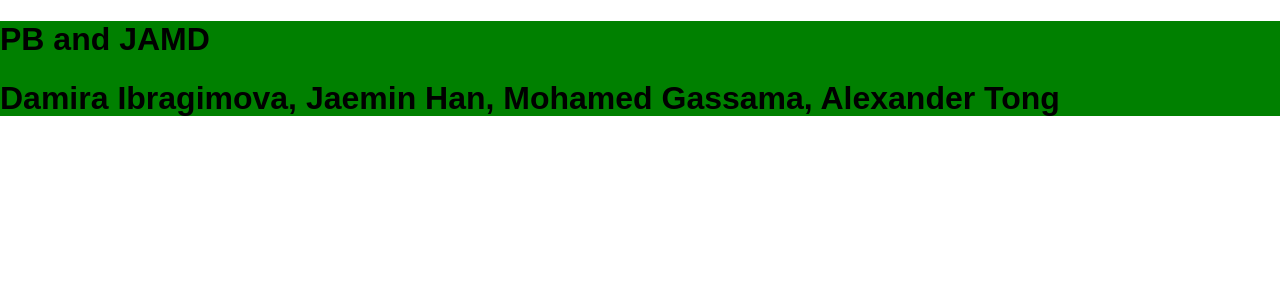
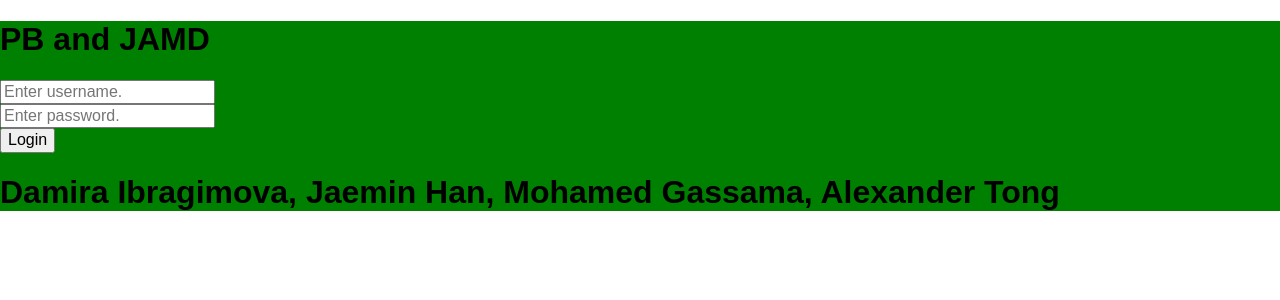
Before and after one commit to PBandJAMD/PBandJAMD, a React app: page / in a window 1280 px wide. Shown: the top 300 px of the page. Built offline with nearby package versions, Linux system fonts and the light colour scheme; the HTML template or start-up script is replaced by a standard one.

Commit message:
add user form component and work on JSON web token auth

```diff
--- a/src/components/App.jsx
+++ b/src/components/App.jsx
@@ -1,4 +1,5 @@
 import React, { Component } from 'react';
+import LoginForm from './LoginForm/LoginForm.jsx';
 import './normalize.css';
 import './App.css';
 
@@ -7,8 +8,24 @@ class App extends Component {
     super();
 
     this.state = {
-      hello: [],
+      username: [],
     };
+  }
+
+  handleUpdateInput(e) {
+    this.setState({
+      searchTerm: e.target.value,
+    });
+  }
+
+  handleLogin(e) {
+      fetch(`http://www.omdbapi.com/?s=${this.state.searchTerm}&page=${page}`)
+      .then(r => r.json())
+      .then((data) => {
+        this.setState({
+        });
+      })
+      .catch(err => console.log('Error: ',err));
   }
 
   render() {
@@ -20,6 +37,11 @@ class App extends Component {
           </div>
         </header>
 
+        <LoginForm
+          username={this.state.username}
+          handleUpdateInput={event => this.handleUpdateInput(event)}
+          handleLogin={() => this.handleLogin()}
+        />
 
         <footer>
           <h1>Damira Ibragimova, Jaemin Han, Mohamed Gassama, Alexander Tong</h1>
--- a/src/components/LoginForm/LoginForm.jsx
+++ b/src/components/LoginForm/LoginForm.jsx
@@ -1,13 +1,26 @@
-import React, { Component } from 'react';
-import style from './LoginForm.css';
+import React from 'react';
+import './LoginForm.css';
 
-export default class LoginForm extends Component {
+const LoginForm = props => (
+  <div>
 
-  render() {
-    return(
-      <div>
+    <input
+      type="text"
+      value={props.username}
+      onChange={props.handleUpdateInput}
+      placeholder="Enter username."
+    />
+    <br/>
+    <input
+      type="text"
+      value={props.password}
+      onChange={props.handleUpdateInput}
+      placeholder="Enter password."
+    />
+    <br/>
+    <button onClick={props.handleLogin}>Login</button>
 
-      </div>
-    )
-  }
-}
+  </div>
+);
+
+export default LoginForm;
```
